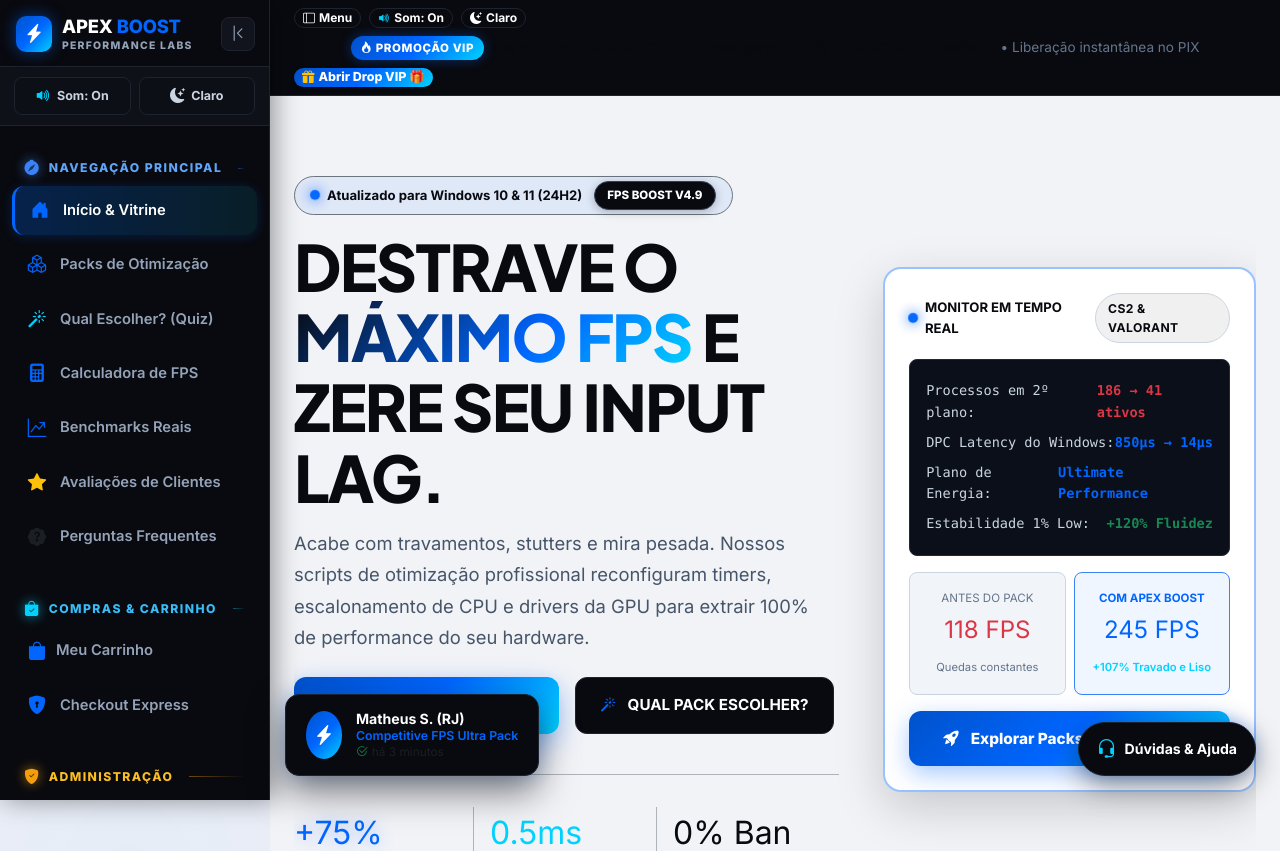
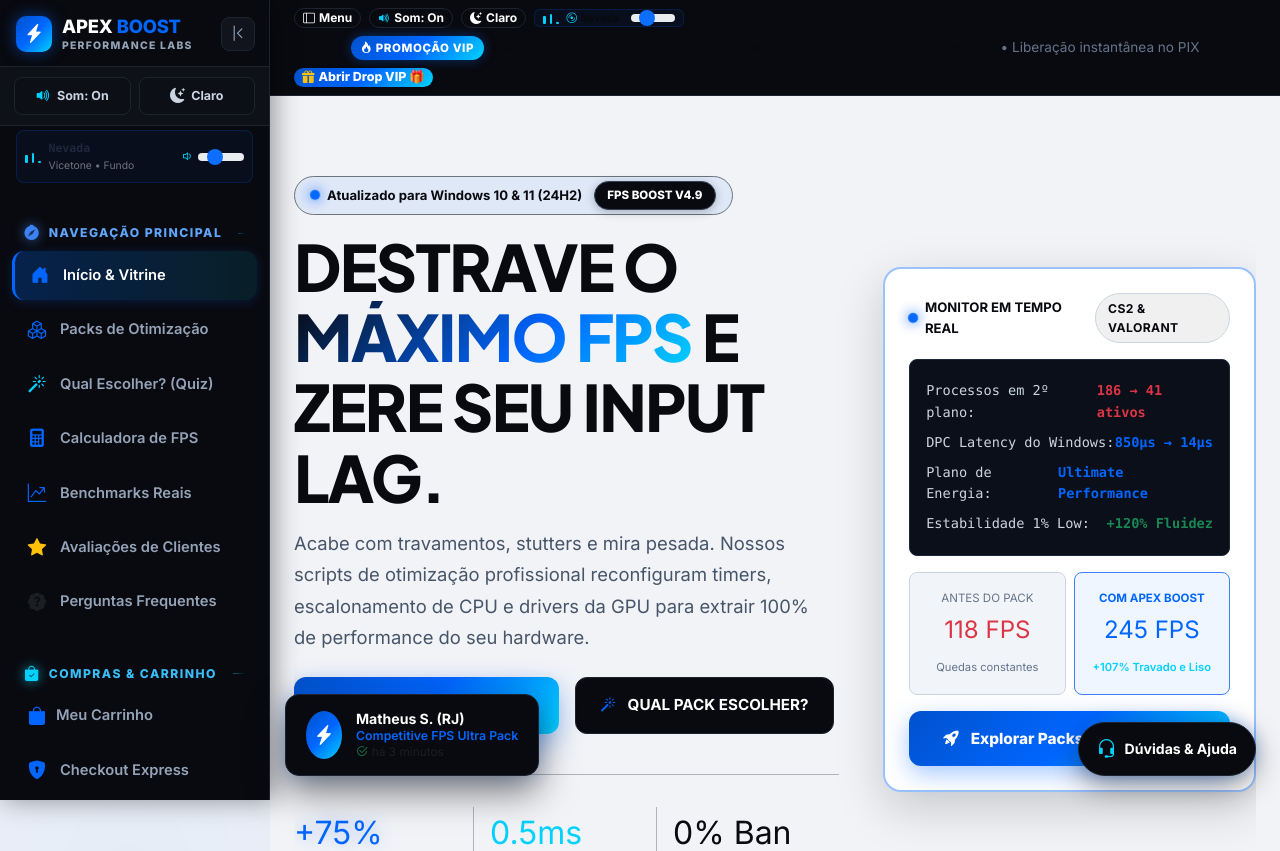
Before and after one commit to felipeeduardomax-source/Apex-Boost, a Flask app: page / in a window 1280 px wide. Shown: the top 851 px of the page. Run offline with Flask 3, Linux system fonts and the light colour scheme; a user stored in the database is signed in; data that the repository does not hold is empty; some libraries are stand-ins or nearby versions.

Commit message:
feat: Musica de fundo ambiente suave (Vicetone - Nevada) com controle de volume e barras animadas

```diff
--- a/static/css/style.css
+++ b/static/css/style.css
@@ -2672,3 +2672,78 @@ body:not(.theme-dark) .auth-demo-pill {
   transform: translateY(-2px);
   box-shadow: 0 4px 14px rgba(0, 102, 255, 0.35);
 }
+
+/* ==========================================================================
+   Apex Ambient Background Music (Nevada - Vicetone)
+   ========================================================================== */
+.apex-music-pill {
+  transition: all 0.25s ease;
+  user-select: none;
+  cursor: pointer;
+}
+
+.apex-music-pill:hover {
+  border-color: rgba(0, 210, 255, 0.45) !important;
+  background: rgba(0, 102, 255, 0.16) !important;
+}
+
+.music-bars {
+  display: inline-flex;
+  align-items: flex-end;
+  gap: 2px;
+  height: 12px;
+  vertical-align: middle;
+}
+
+.music-bars .bar {
+  width: 2.5px;
+  background: var(--color-cyan, #00d2ff);
+  border-radius: 1px;
+  height: 3px;
+  transition: height 0.2s ease;
+}
+
+.apex-music-playing .music-bars .bar-1 {
+  animation: eqBar1 0.8s ease-in-out infinite alternate;
+}
+
+.apex-music-playing .music-bars .bar-2 {
+  animation: eqBar2 1.1s ease-in-out 0.15s infinite alternate;
+}
+
+.apex-music-playing .music-bars .bar-3 {
+  animation: eqBar3 0.9s ease-in-out 0.3s infinite alternate;
+}
+
+@keyframes eqBar1 {
+  0% { height: 3px; }
+  50% { height: 12px; }
+  100% { height: 4px; }
+}
+
+@keyframes eqBar2 {
+  0% { height: 11px; }
+  50% { height: 4px; }
+  100% { height: 13px; }
+}
+
+@keyframes eqBar3 {
+  0% { height: 4px; }
+  50% { height: 10px; }
+  100% { height: 2px; }
+}
+
+.music-volume-slider {
+  accent-color: var(--color-cyan, #00d2ff);
+  cursor: pointer;
+  vertical-align: middle;
+}
+
+body:not(.theme-dark) .apex-music-pill {
+  background: rgba(0, 102, 255, 0.05) !important;
+  border-color: rgba(0, 102, 255, 0.2) !important;
+}
+
+body:not(.theme-dark) .apex-music-pill .text-white {
+  color: #1e293b !important;
+}
--- a/static/js/main.js
+++ b/static/js/main.js
@@ -25,6 +25,9 @@ const ApexSound = (function() {
         enabled = !enabled;
         localStorage.setItem('apex_sound_enabled', enabled ? 'true' : 'false');
         updateSoundIcons(enabled);
+        if (typeof ApexMusic !== 'undefined') {
+            ApexMusic.onSoundToggle(enabled);
+        }
         if (enabled) {
             playTone(880, 0.08, 'sine', 0.05);
         }
@@ -92,11 +95,196 @@ const ApexSound = (function() {
 })();
 
 // ==========================================================================
+// Ambient Background Music Player (Vicetone - Nevada)
+// Reprodução contínua em volume suave/baixo (15%) para imersão gamer
+// ==========================================================================
+const ApexMusic = (function() {
+    let audio = null;
+    let enabled = localStorage.getItem('apex_sound_enabled') !== 'false';
+    let isPlaying = false;
+    let hasInteracted = false;
+    let savedVol = parseFloat(localStorage.getItem('apex_music_volume'));
+    if (isNaN(savedVol) || savedVol < 0 || savedVol > 0.5) {
+        savedVol = 0.15; // Volume baixo (15%) conforme solicitação
+    }
+
+    function getAudio() {
+        if (!audio) {
+            audio = new Audio('/static/audio/nevada.mp3');
+            audio.loop = true;
+            audio.preload = 'auto';
+            audio.volume = savedVol;
+
+            // Restaura posição salva da música entre mudanças de página
+            const savedTime = parseFloat(localStorage.getItem('apex_music_time'));
+            if (!isNaN(savedTime) && savedTime > 0) {
+                try {
+                    audio.currentTime = savedTime;
+                } catch(e) {}
+            }
+
+            audio.addEventListener('play', () => updatePills(true));
+            audio.addEventListener('pause', () => updatePills(false));
+            audio.addEventListener('ended', () => {
+                audio.currentTime = 0;
+                audio.play().catch(() => {});
+            });
+        }
+        return audio;
+    }
+
+    function updatePills(playing) {
+        isPlaying = playing;
+        document.querySelectorAll('.apex-music-pill').forEach(pill => {
+            if (playing) {
+                pill.classList.add('apex-music-playing');
+                pill.setAttribute('title', 'Música Ativa: Vicetone - Nevada (Clique para pausar)');
+            } else {
+                pill.classList.remove('apex-music-playing');
+                pill.setAttribute('title', 'Música Pausada: Vicetone - Nevada (Clique para tocar)');
+            }
+        });
+        document.querySelectorAll('.music-volume-slider').forEach(slider => {
+            slider.value = audio ? audio.volume : savedVol;
+        });
+    }
+
+    function play() {
+        if (!enabled) return;
+        const player = getAudio();
+        player.volume = savedVol;
+        const promise = player.play();
+        if (promise !== undefined) {
+            promise.then(() => {
+                updatePills(true);
+            }).catch(() => {
+                // Navegadores bloqueiam autoplay sem interação prévia; aguarda 1º clique
+                updatePills(false);
+                setupAutoplayGesture();
+            });
+        }
+    }
+
+    function pause() {
+        if (audio) {
+            audio.pause();
+        }
+        updatePills(false);
+    }
+
+    function toggle() {
+        const player = getAudio();
+        if (player.paused) {
+            if (!enabled) {
+                ApexSound.toggle();
+            }
+            play();
+        } else {
+            pause();
+        }
+    }
+
+    function setVolume(vol) {
+        vol = Math.max(0, Math.min(0.5, vol));
+        savedVol = vol;
+        localStorage.setItem('apex_music_volume', vol.toString());
+        const player = getAudio();
+        player.volume = vol;
+        if (vol === 0) {
+            pause();
+        } else if (player.paused && enabled) {
+            play();
+        }
+    }
+
+    function onSoundToggle(soundOn) {
+        enabled = soundOn;
+        if (soundOn) {
+            play();
+        } else {
+            pause();
+        }
+    }
+
+    function setupAutoplayGesture() {
+        if (hasInteracted) return;
+        const startOnGesture = () => {
+            hasInteracted = true;
+            if (enabled && audio && audio.paused) {
+                audio.play().then(() => {
+                    updatePills(true);
+                }).catch(() => {});
+            }
+            ['pointerdown', 'click', 'keydown', 'touchstart'].forEach(evt => {
+                document.removeEventListener(evt, startOnGesture);
+            });
+        };
+
+        ['pointerdown', 'click', 'keydown', 'touchstart'].forEach(evt => {
+            document.addEventListener(evt, startOnGesture, { once: true, passive: true });
+        });
+    }
+
+    function init() {
+        getAudio();
+
+        // Salva periodicamente a posição de reprodução e ao sair da página
+        window.addEventListener('beforeunload', () => {
+            if (audio && !audio.paused && audio.currentTime > 0) {
+                localStorage.setItem('apex_music_time', audio.currentTime.toString());
+            }
+        });
+
+        setInterval(() => {
+            if (audio && !audio.paused && audio.currentTime > 0) {
+                localStorage.setItem('apex_music_time', audio.currentTime.toString());
+            }
+        }, 3000);
+
+        // Vincula cliques no mini player da música
+        document.querySelectorAll('.apex-music-pill').forEach(pill => {
+            pill.addEventListener('click', (e) => {
+                if (e.target.classList.contains('music-volume-slider')) return;
+                toggle();
+            });
+        });
+
+        // Vincula sliders de volume
+        document.querySelectorAll('.music-volume-slider').forEach(slider => {
+            slider.value = savedVol;
+            slider.addEventListener('input', (e) => {
+                e.stopPropagation();
+                setVolume(parseFloat(e.target.value));
+            });
+            slider.addEventListener('click', (e) => e.stopPropagation());
+        });
+
+        if (enabled) {
+            play();
+            setupAutoplayGesture();
+        } else {
+            updatePills(false);
+        }
+    }
+
+    return {
+        init,
+        play,
+        pause,
+        toggle,
+        setVolume,
+        onSoundToggle,
+        getAudio
+    };
+})();
+
+// ==========================================================================
 // Initialization on DOM Ready
 // ==========================================================================
 document.addEventListener('DOMContentLoaded', () => {
     initThemeToggle();
     initSoundToggle();
+    ApexMusic.init();
     initSidebarDrawer();
     initSidebarTabs();
     initPackSearchAndFilters();
--- a/templates/base.html
+++ b/templates/base.html
@@ -97,6 +97,27 @@
                     <i class="bi bi-moon-stars-fill theme-icon text-warning"></i>
                     <span class="theme-label">Tema</span>
                 </button>
+            </div>
+
+            <!-- Ambient Music Pill (Vicetone - Nevada) -->
+            <div class="px-3 pt-1 pb-2">
+                <div class="apex-music-pill d-flex align-items-center justify-content-between p-2 rounded-3 border border-secondary border-opacity-25" style="background: rgba(0, 102, 255, 0.08);" title="Música de Fundo: Vicetone - Nevada (Clique para pausar/tocar)">
+                    <div class="d-flex align-items-center gap-2 overflow-hidden">
+                        <span class="music-bars d-inline-flex align-items-end gap-1" style="height: 12px;">
+                            <span class="bar bar-1"></span>
+                            <span class="bar bar-2"></span>
+                            <span class="bar bar-3"></span>
+                        </span>
+                        <div class="text-truncate">
+                            <span class="text-white d-block fw-bold font-monospace" style="font-size: 0.72rem;">Nevada</span>
+                            <small class="text-secondary d-block" style="font-size: 0.65rem;">Vicetone &bull; Fundo</small>
+                        </div>
+                    </div>
+                    <div class="d-flex align-items-center gap-1">
+                        <i class="bi bi-volume-down text-cyan" style="font-size: 0.85rem;" title="Volume Baixo"></i>
+                        <input type="range" class="form-range music-volume-slider" min="0" max="0.5" step="0.05" value="0.15" style="width: 46px; height: 3px;" title="Ajustar Volume (Baixo)">
+                    </div>
+                </div>
             </div>
 
             <!-- Sidebar Navigation Links (Tab-based switching) -->
@@ -262,6 +283,15 @@
                             style="font-size: 0.75rem;" title="Alternar Modo Claro / Escuro">
                             <i class="bi bi-moon-stars-fill theme-icon"></i> <span class="theme-label">Tema</span>
                         </button>
+                        <div class="apex-music-pill d-inline-flex align-items-center gap-2 px-2 py-0 rounded border border-secondary border-opacity-25" style="background: rgba(0, 102, 255, 0.08); font-size: 0.75rem;" title="Música de Fundo: Vicetone - Nevada (Clique para pausar/tocar)">
+                            <span class="music-bars d-inline-flex align-items-end gap-1" style="height: 12px;">
+                                <span class="bar bar-1"></span>
+                                <span class="bar bar-2"></span>
+                                <span class="bar bar-3"></span>
+                            </span>
+                            <span class="text-white small fw-bold font-monospace"><i class="bi bi-disc text-cyan me-1"></i>Nevada</span>
+                            <input type="range" class="form-range d-none d-xl-inline-block music-volume-slider ms-1" min="0" max="0.5" step="0.05" value="0.15" style="width: 44px; height: 3px;" title="Ajustar Volume (Baixo)">
+                        </div>
                     </div>
 
                     <div class="d-flex align-items-center gap-2 mx-auto">
```
Also changed, not shown: 1 other file.
